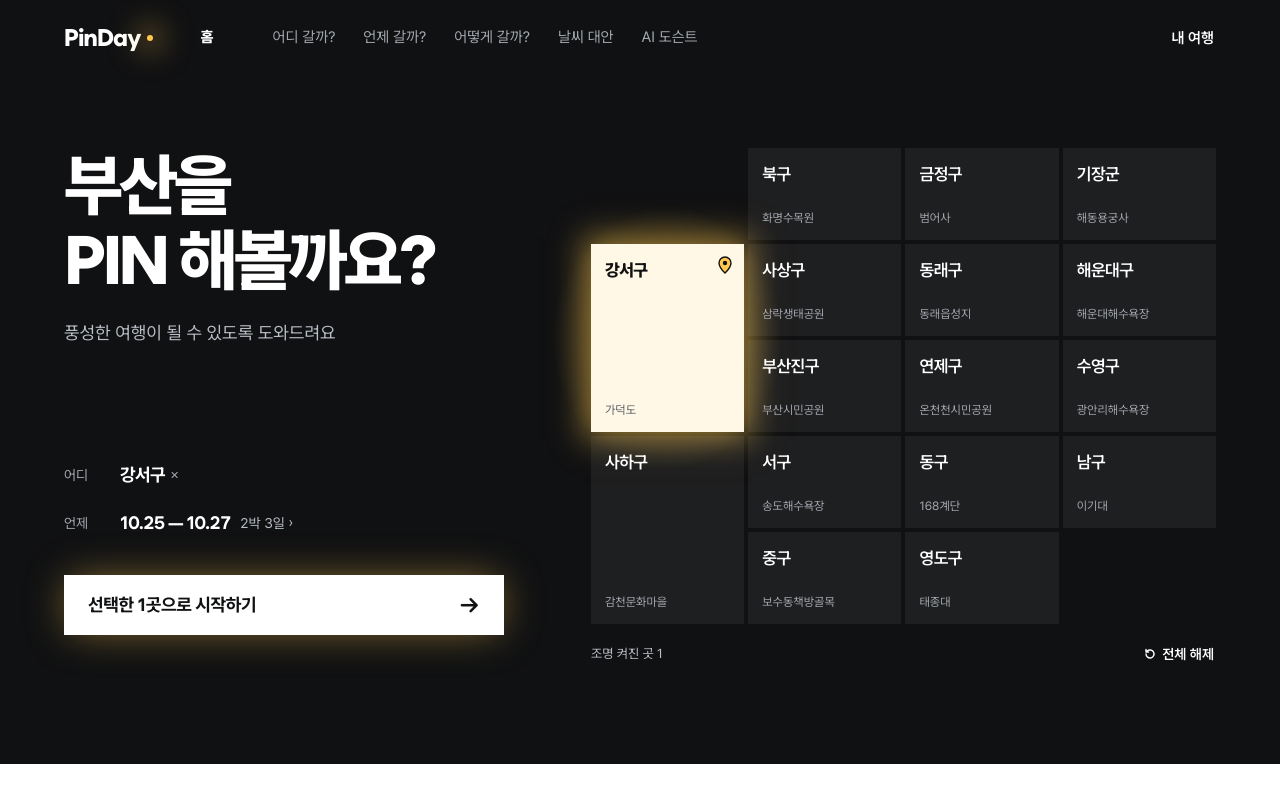
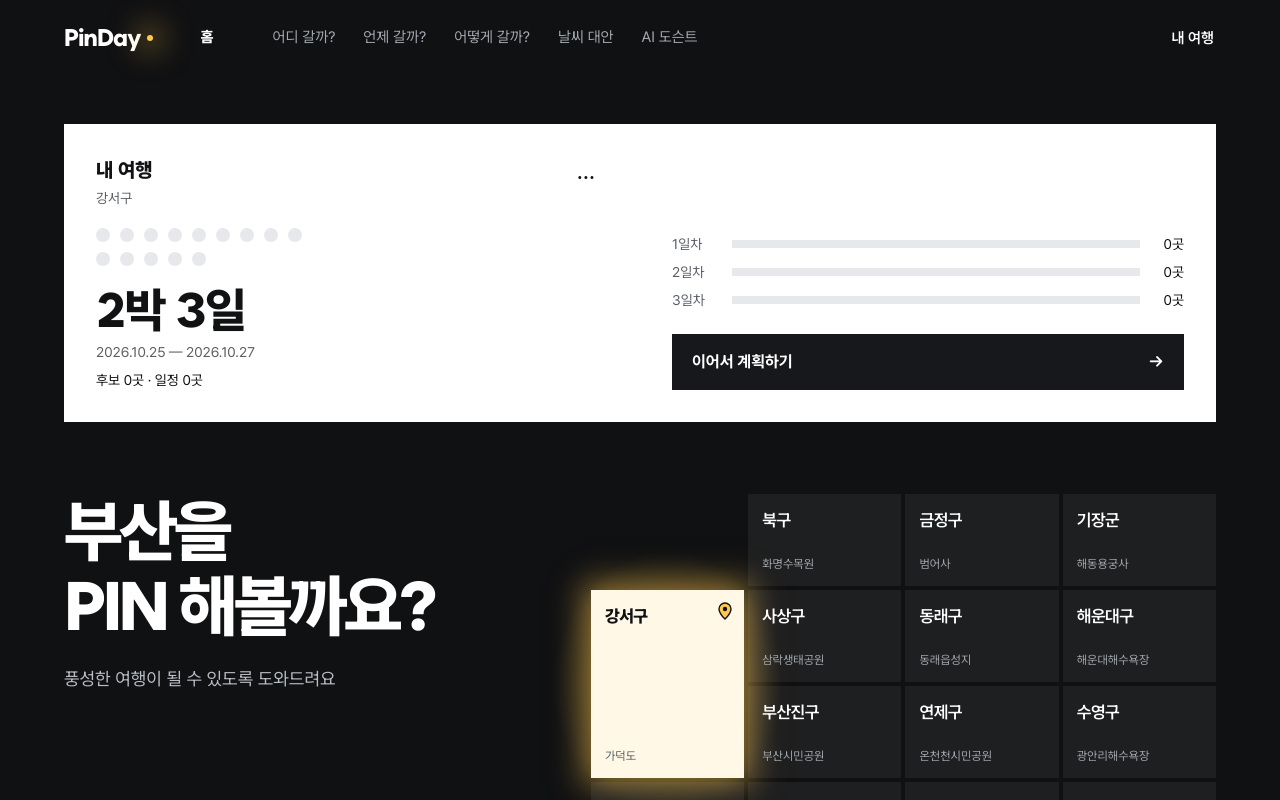
Before and after one commit to think2output/pinday, a Next.js app: page / in a window 1280 px wide. Both pictures are taken after a click on the button "강서구 가덕도". Shown: the top 800 px of the page. Built offline with nearby package versions, Linux system fonts and the light colour scheme.

Commit message:
feat(home): 내 여행 카드와 초기화 확인·되돌리기 추가

```diff
--- a/src/app/_home/HomeView.tsx
+++ b/src/app/_home/HomeView.tsx
@@ -1,12 +1,15 @@
 "use client";
 
 import Link from "next/link";
+import { useState } from "react";
 import { SiteHeader } from "@/components/SiteHeader";
 import type { StoryCard } from "@/lib/server/home";
 import { tripActions, useTrip } from "@/lib/trip/store";
 import { BusanMap } from "./BusanMap";
 import { StoryShelf } from "./StoryShelf";
 import { TripConditions } from "./TripConditions";
+import { TripCard } from "./TripCard";
+import { TripReset } from "./TripReset";
 import { regionName } from "./regions";
 
 type Props = {
@@ -18,6 +21,8 @@ type Props = {
 // 홈 (기획서 6-1, 시안 C "어두운 전시실"): 메뉴 → 첫 문구 → 여행 조건(지도·어디·언제·시작) → 이야기 → 취향 테스트·랜덤 뽑기 → 출처
 export function HomeView({ regionCounts, weekly, storiesByRegion }: Props) {
   const { trip, saved } = useTrip();
+  const [resetOpen, setResetOpen] = useState(false);
+  const [conditionsVersion, setConditionsVersion] = useState(0);
   const selected = trip.regions;
 
   const toggleRegion = (region: string) =>
@@ -38,6 +43,7 @@ export function HomeView({ regionCounts, weekly, storiesByRegion }: Props) {
       <div className={`overflow-x-clip transition-colors duration-500 ${selected.length > 0 ? "bg-room-dim" : "bg-room"}`}>
         <div className="mx-auto max-w-page px-gutter pb-8 lg:box-content lg:px-gutter-wide lg:pb-22">
           <SiteHeader tone="room" />
+          {saved && <TripCard trip={trip} onReset={() => setResetOpen(true)} />}
           {/* 휴대폰: 첫 문구 → 지도 → 어디·언제 / 데스크톱: 왼쪽 첫 문구·어디·언제, 오른쪽 지도 */}
           <div className="flex flex-col lg:grid lg:grid-cols-[minmax(0,1fr)_minmax(0,1.35fr)] lg:items-start lg:gap-x-16 lg:pt-18">
             <div className="pt-12 lg:col-start-1 lg:row-start-1 lg:pt-0">
@@ -52,7 +58,7 @@ export function HomeView({ regionCounts, weekly, storiesByRegion }: Props) {
               <BusanMap selected={selected} counts={regionCounts} onToggle={toggleRegion} onClear={() => tripActions.setRegions([])} />
             </div>
             <div className="pt-1 lg:col-start-1 lg:row-start-2 lg:pt-16">
-              <TripConditions trip={trip} saved={saved} onRemoveRegion={removeRegion} />
+              <TripConditions key={conditionsVersion} trip={trip} saved={saved} onRemoveRegion={removeRegion} onReset={() => setResetOpen(true)} />
             </div>
           </div>
         </div>
@@ -97,6 +103,7 @@ export function HomeView({ regionCounts, weekly, storiesByRegion }: Props) {
           </p>
         </footer>
       </div>
+      <TripReset trip={trip} saved={saved} open={resetOpen} onClose={() => setResetOpen(false)} onResetDone={() => setConditionsVersion((version) => version + 1)} />
     </main>
   );
 }
--- /dev/null
+++ b/src/app/_home/TripCard.tsx
@@ -0,0 +1,76 @@
+"use client";
+
+import Link from "next/link";
+import { dayCount } from "@/lib/trip/dates";
+import { summary } from "@/lib/trip/rules";
+import type { Trip } from "@/lib/trip/types";
+import { regionName } from "./regions";
+
+export function TripCard({ trip, onReset }: { trip: Trip; onReset: () => void }) {
+  const counts = summary(trip);
+  const days = dayCount(trip.startDate, trip.endDate);
+  const largestDay = Math.max(1, ...trip.days.map((ids) => ids.length));
+  const dots = Math.max(14, Math.min(counts.candidates, 28));
+
+  return (
+    <section aria-labelledby="my-trip-title" className="mt-8 bg-bg p-5 text-ink lg:mt-12 lg:grid lg:grid-cols-2 lg:gap-x-16 lg:p-8">
+      <div>
+        <div className="flex items-start justify-between gap-4">
+          <div>
+            <h2 id="my-trip-title" className="font-display text-xl font-extrabold">내 여행</h2>
+            <p className="mt-1 text-sm text-ink-muted">
+              {trip.regions.length ? trip.regions.map(regionName).join(" · ") : "부산 전체"}
+            </p>
+          </div>
+          <details className="relative shrink-0">
+            <summary aria-label="내 여행 메뉴" className="flex min-h-tap min-w-tap cursor-pointer list-none items-center justify-center text-2xl [&::-webkit-details-marker]:hidden">
+              <span aria-hidden="true">⋯</span>
+            </summary>
+            <div className="absolute top-full right-0 z-10 w-48 bg-room p-2 text-on-room shadow-paper">
+              <button type="button" onClick={(event) => {
+                event.currentTarget.closest("details")?.removeAttribute("open");
+                onReset();
+              }} className="min-h-tap w-full px-3 text-left text-sm">
+                새 여행 시작하기
+              </button>
+            </div>
+          </details>
+        </div>
+
+        <div role="img" aria-label={`모은 핀 ${counts.candidates}개`} className="mt-5 flex max-w-56 flex-wrap gap-2.5">
+          {Array.from({ length: dots }, (_, index) => (
+            <span key={index} className={`size-3.5 rounded-full ${index < counts.candidates ? "bg-light" : "bg-line"}`} />
+          ))}
+          {counts.candidates > dots && <span aria-hidden="true" className="text-xs text-ink-muted">+{counts.candidates - dots}</span>}
+        </div>
+        <p className="mt-5 font-display text-4xl font-extrabold tracking-tight lg:text-5xl">
+          {days === 1 ? "당일" : `${days - 1}박 ${days}일`}
+        </p>
+        <p className="mt-2 text-sm text-ink-muted">
+          <time dateTime={trip.startDate}>{trip.startDate.replaceAll("-", ".")}</time>
+          {" — "}
+          <time dateTime={trip.endDate}>{trip.endDate.replaceAll("-", ".")}</time>
+        </p>
+        <p className="mt-2 text-sm">후보 {counts.candidates}곳 · 일정 {counts.scheduled}곳</p>
+      </div>
+
+      <div className="mt-6 flex flex-col justify-end lg:mt-0">
+        <ul aria-label="날짜별 일정" className="grid gap-2">
+          {trip.days.map((ids, index) => (
+            <li key={index} className="flex items-center gap-3 text-sm">
+              <span className="w-12 shrink-0 text-ink-muted">{index + 1}일차</span>
+              <span aria-hidden="true" className="h-2 flex-1 bg-line">
+                <span className="block h-full bg-ink" style={{ width: `${(ids.length / largestDay) * 100}%` }} />
+              </span>
+              <span className="min-w-8 text-right">{ids.length}곳</span>
+            </li>
+          ))}
+        </ul>
+        <Link id="home-trip-continue" href={counts.candidates ? "/schedule" : "/explore"}
+          className="mt-6 flex min-h-14 items-center justify-between bg-room px-5 font-display font-bold text-on-room">
+          이어서 계획하기 <span aria-hidden="true">→</span>
+        </Link>
+      </div>
+    </section>
+  );
+}
--- a/src/app/_home/TripConditions.tsx
+++ b/src/app/_home/TripConditions.tsx
@@ -21,10 +21,10 @@ const nightsLabel = (days: number) => (days === 1 ? "당일" : `${days - 1}박 $
 const noop = () => () => {};
 const useMounted = () => useSyncExternalStore(noop, () => true, () => false);
 
-type Props = { trip: Trip; saved: boolean; onRemoveRegion: (region: string) => void };
+type Props = { trip: Trip; saved: boolean; onRemoveRegion: (region: string) => void; onReset: () => void };
 
 // 홈 여행 조건: 어디·언제 + 시작 버튼 (기획서 6-1). 기간은 화면을 떠나지 않고 그 자리의 작은 창에서 바꾼다(4장 이동 규칙 4).
-export function TripConditions({ trip, saved, onRemoveRegion }: Props) {
+export function TripConditions({ trip, saved, onRemoveRegion, onReset }: Props) {
   const mounted = useMounted();
   const [editing, setEditing] = useState(false);
   const [draft, setDraft] = useState({ start: "", end: "" });
@@ -60,7 +60,7 @@ export function TripConditions({ trip, saved, onRemoveRegion }: Props) {
                 type="button"
                 onClick={() => onRemoveRegion(region)}
                 aria-label={`${regionName(region)} 선택 해제`}
-                className={`flex min-h-tap items-center gap-1.25 ${value}`}
+                className={`flex min-h-tap min-w-tap items-center gap-1.25 ${value}`}
               >
                 {regionName(region)}
                 <span aria-hidden="true" className="font-sans text-[11px] font-medium text-on-room-subtle">✕</span>
@@ -119,6 +119,11 @@ export function TripConditions({ trip, saved, onRemoveRegion }: Props) {
               이 기간으로
             </button>
           </div>
+          {saved && (
+            <button type="button" onClick={onReset} className="min-h-tap self-start text-sm text-on-room-muted">
+              새 여행 시작하기
+            </button>
+          )}
         </div>
       )}
       {message && (
--- /dev/null
+++ b/src/app/_home/TripReset.tsx
@@ -0,0 +1,77 @@
+"use client";
+
+import { useEffect, useRef, useState } from "react";
+import { summary } from "@/lib/trip/rules";
+import { tripActions } from "@/lib/trip/store";
+import type { Trip } from "@/lib/trip/types";
+
+// 홈 전용 초기화 UI. 저장소의 reset/undoReset을 사용해 지역·기간·취향·후보·일정을 함께 처리한다.
+export function TripReset({ trip, saved, open, onClose, onResetDone }: {
+  trip: Trip; saved: boolean; open: boolean; onClose: () => void; onResetDone: () => void;
+}) {
+  const dialogRef = useRef<HTMLDialogElement>(null);
+  const undoRef = useRef<HTMLButtonElement>(null);
+  const timer = useRef<ReturnType<typeof setTimeout> | null>(null);
+  const [undoAvailable, setUndoAvailable] = useState(false);
+  const counts = summary(trip);
+
+  useEffect(() => {
+    const dialog = dialogRef.current;
+    if (open && !dialog?.open) dialog?.showModal();
+    if (!open && dialog?.open) dialog.close();
+  }, [open]);
+
+  useEffect(() => {
+    // 다른 탭에서 바뀐 여행 위에 이 탭의 이전 여행을 되돌리지 않는다.
+    const invalidateUndo = (event: StorageEvent) => {
+      if (event.key !== "pinday:trip" && event.key !== null) return;
+      setUndoAvailable(false);
+      if (timer.current) clearTimeout(timer.current);
+    };
+    window.addEventListener("storage", invalidateUndo);
+    return () => {
+      window.removeEventListener("storage", invalidateUndo);
+      if (timer.current) clearTimeout(timer.current);
+    };
+  }, []);
+
+  const reset = () => {
+    tripActions.reset();
+    onResetDone();
+    onClose();
+    setUndoAvailable(true);
+    if (timer.current) clearTimeout(timer.current);
+    timer.current = setTimeout(() => setUndoAvailable(false), 10_000);
+    requestAnimationFrame(() => undoRef.current?.focus());
+  };
+
+  return (
+    <>
+      <dialog ref={dialogRef} aria-labelledby="reset-trip-title" aria-describedby="reset-trip-description"
+        onCancel={onClose} onClose={onClose}
+        className="fixed inset-0 m-auto max-h-[calc(100dvh-32px)] w-[calc(100%-32px)] max-w-md overflow-y-auto bg-bg p-6 text-ink shadow-paper backdrop:bg-room/80">
+        <h2 id="reset-trip-title" className="font-display text-2xl font-extrabold">새 여행을 시작할까요?</h2>
+        <p id="reset-trip-description" className="mt-4 text-sm leading-relaxed text-ink-muted">
+          후보 {counts.candidates}곳과 일정 {counts.scheduled}곳, 선택한 지역과 기간, 취향 유형을 모두 지워요.
+          초기화 뒤 10초 동안 되돌릴 수 있어요.
+        </p>
+        <div className="mt-6 flex flex-wrap justify-end gap-3">
+          <button type="button" autoFocus onClick={onClose} className="min-h-tap min-w-tap px-3 text-sm">취소</button>
+          <button type="button" onClick={reset} className="min-h-tap bg-room px-4 text-sm font-bold text-on-room">여행 초기화</button>
+        </div>
+      </dialog>
+      {undoAvailable && !saved && (
+        <div className="fixed right-gutter bottom-4 left-gutter z-50 mx-auto flex max-w-lg items-center justify-between gap-3 bg-room px-4 py-2 text-on-room shadow-paper">
+          <p role="status" className="text-sm">여행을 초기화했어요</p>
+          <button ref={undoRef} type="button" onClick={() => {
+            tripActions.undoReset();
+            onResetDone();
+            setUndoAvailable(false);
+            if (timer.current) clearTimeout(timer.current);
+            requestAnimationFrame(() => document.getElementById("home-trip-continue")?.focus());
+          }} className="min-h-tap shrink-0 px-2 text-sm font-bold text-light">되돌리기</button>
+        </div>
+      )}
+    </>
+  );
+}
```
